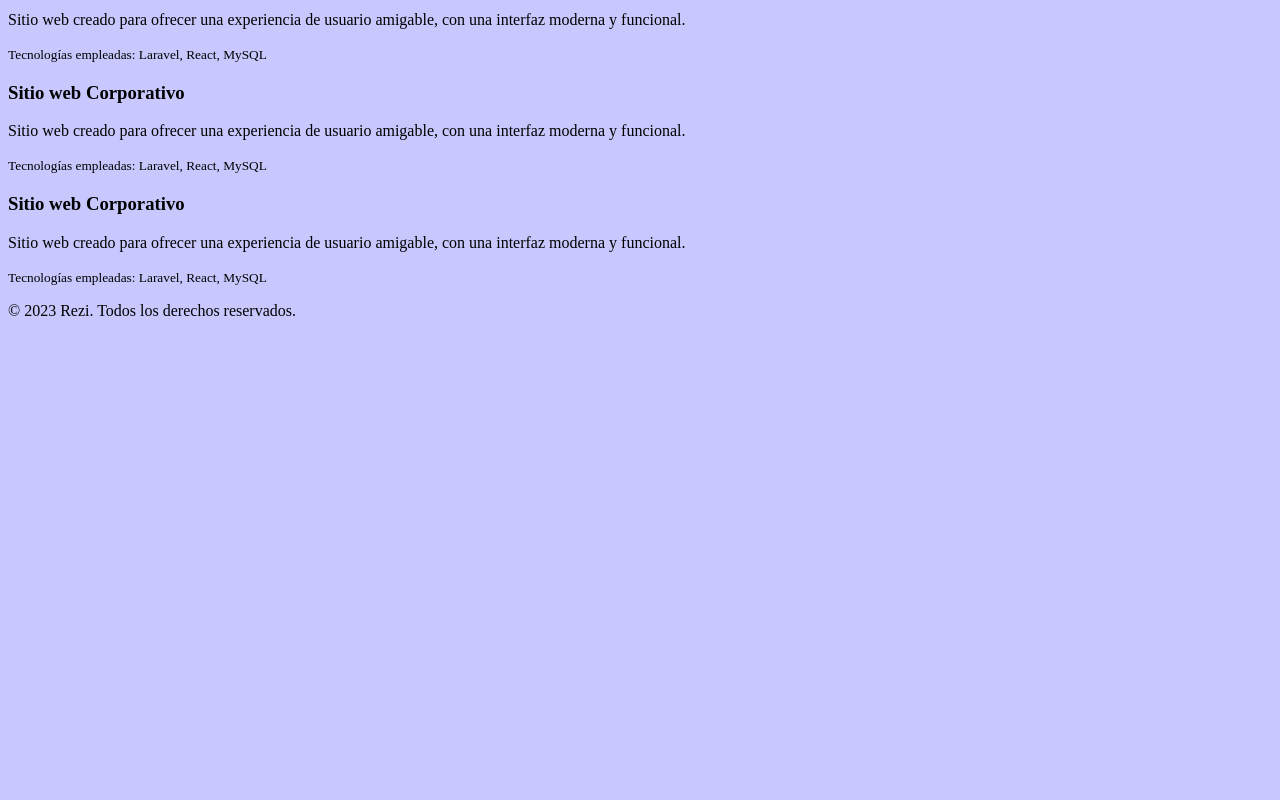
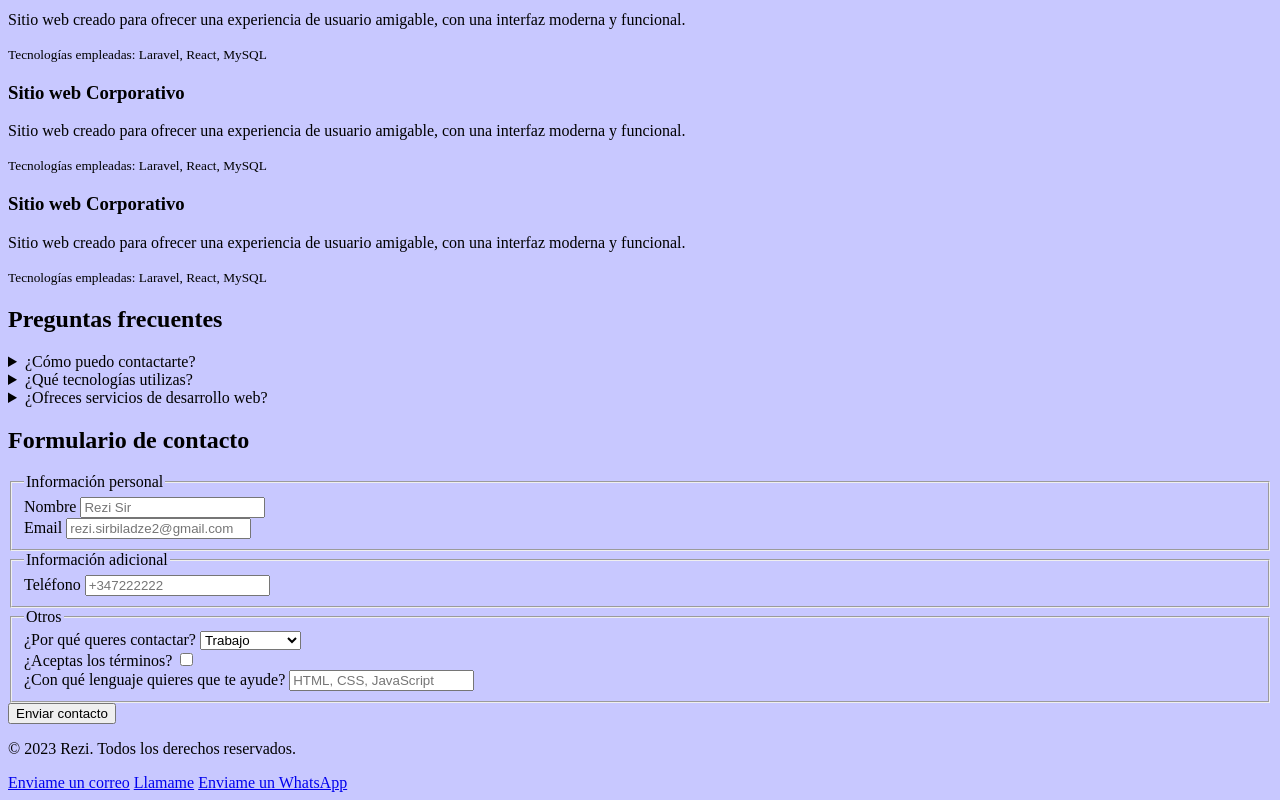
Before and after one commit to Rezi-Sirbiladze/HTML, a plain HTML site: page index.html in a window 1280 px wide. Shown: the part 658-1458 px from the top of the page. Before the commit the page ends 994 px from the top, so only its background shows below. Drawn offline with Linux system fonts and the light colour scheme.

Commit message:
add form

```diff
--- a/index.html
+++ b/index.html
@@ -53,9 +53,11 @@
             <li class="list_item">SOY18 - 2021 hasta el presente</li>
         </ul>
 
-        <img id="avatar-rezi" src="images/avatar.png" title="Image of Rezi"
-            alt="Una fotografía de Rezi con gafas de sol, sonriendo con seguridad mientras mira a la cámara."
-            width="200" height="200">
+        <a download href="images/avatar.png">
+            <img id="avatar-rezi" src="images/avatar.png" title="Image of Rezi"
+                alt="Una fotografía de Rezi con gafas de sol, sonriendo con seguridad mientras mira a la cámara."
+                width="200" height="200">
+        </a>
 
         <h2 id="projects">Proyectos realizados</h2>
 
@@ -106,10 +108,99 @@
                 </footer>
             </article>
         </section>
+
+        <section>
+            <h2>Preguntas frecuentes</h2>
+
+            <details>
+                <summary>¿Cómo puedo contactarte?</summary>
+                <p>Puedes contactarme a través del formulario de contacto en esta página, o enviarme un correo
+                    electrónico a <a href="mailto:rezi.sirbiladze2@gmail.com">rezi.sirbiladze2@gmail.com</a></p>
+            </details>
+
+            <details>
+                <summary>¿Qué tecnologías utilizas?</summary>
+                <p>Utilizo una variedad de tecnologías, incluyendo HTML, CSS, JavaScript, PHP y frameworks como Laravel
+                    y
+                    React.</p>
+            </details>
+
+            <details>
+                <summary>¿Ofreces servicios de desarrollo web?</summary>
+                <p>Sí, ofrezco servicios de desarrollo web personalizados. Puedes contactarme para discutir tus
+                    necesidades específicas.</p>
+            </details>
+        </section>
+
+        <section>
+            <h2>Formulario de contacto</h2>
+            <form method="post" action="/">
+                <fieldset>
+                    <legend>Información personal</legend>
+                    <div>
+                        <label>Nombre
+                            <input type="text" name="name" placeholder="Rezi Sir" required>
+                        </label>
+                    </div>
+                    <div>
+                        <label>Email
+                            <input type="email" name="email" placeholder="rezi.sirbiladze2@gmail.com" required>
+                        </label>
+                    </div>
+                </fieldset>
+
+                <fieldset>
+                    <legend>Información adicional</legend>
+                    <div>
+                        <label>Teléfono
+                            <input type="tel" name="phone" placeholder="+347222222" required
+                                pattern="^\+?[0-9\s\-]{9,15}$">
+                        </label>
+                    </div>
+                </fieldset>
+
+                <fieldset>
+                    <legend>Otros</legend>
+
+                    <div>
+                        <label for="reason">¿Por qué queres contactar?</label>
+                        <select name="reason" id="reason" required>
+                            <option value="trabajo">Trabajo</option>
+                            <option value="colaboración">Colaboración</option>
+                            <option value="otro">Otro</option>
+                        </select>
+                    </div>
+
+                    <div>
+                        <label>¿Aceptas los términos?
+                            <input type="checkbox" name="terms" required>
+                        </label>
+                    </div>
+
+                    <div>
+                        <datalist id="technologies">
+                            <option value="HTML">
+                            <option value="CSS">
+                            <option value="JavaScript">
+                            <option value="PHP">
+                        </datalist>
+                        <label>¿Con qué lenguaje quieres que te ayude?
+                            <input type="text" name="technologies" placeholder="HTML, CSS, JavaScript"
+                                list="technologies">
+                        </label>
+                    </div>
+                </fieldset>
+                <button>Enviar contacto</button>
+            </form>
+        </section>
     </main>
 
     <footer>
         <p>© 2023 Rezi. Todos los derechos reservados.</p>
+
+        <a href="mailto:rezi.sirbiladze2@gmail.com">Enviame un correo</a>
+        <a href="tel:+34722222222">Llamame</a>
+        <a href="whatsapp://send?phone=+34722222222">Enviame un WhatsApp</a>
     </footer>
 </body>
 
```
Also changed, not shown: notes.txt.
